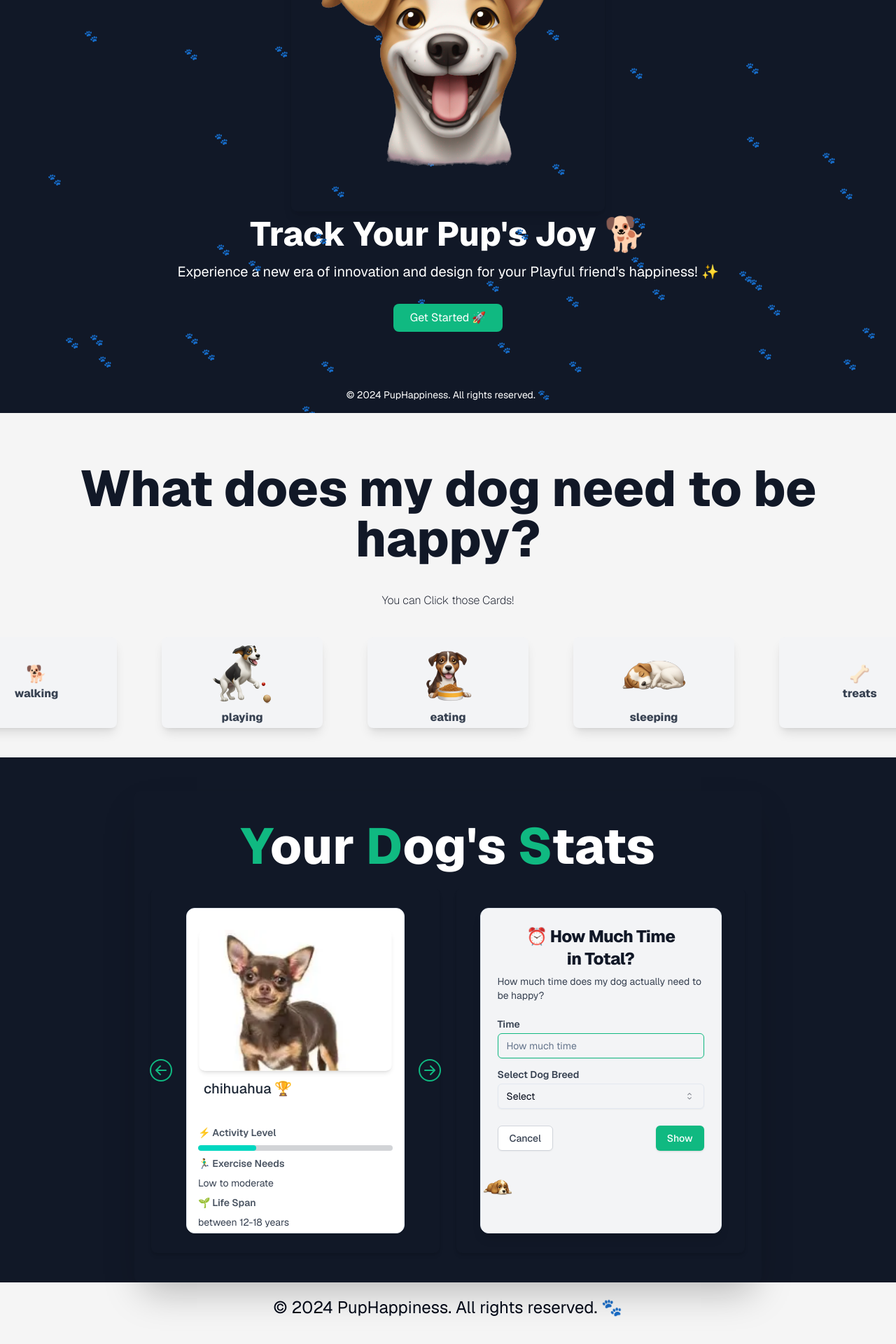
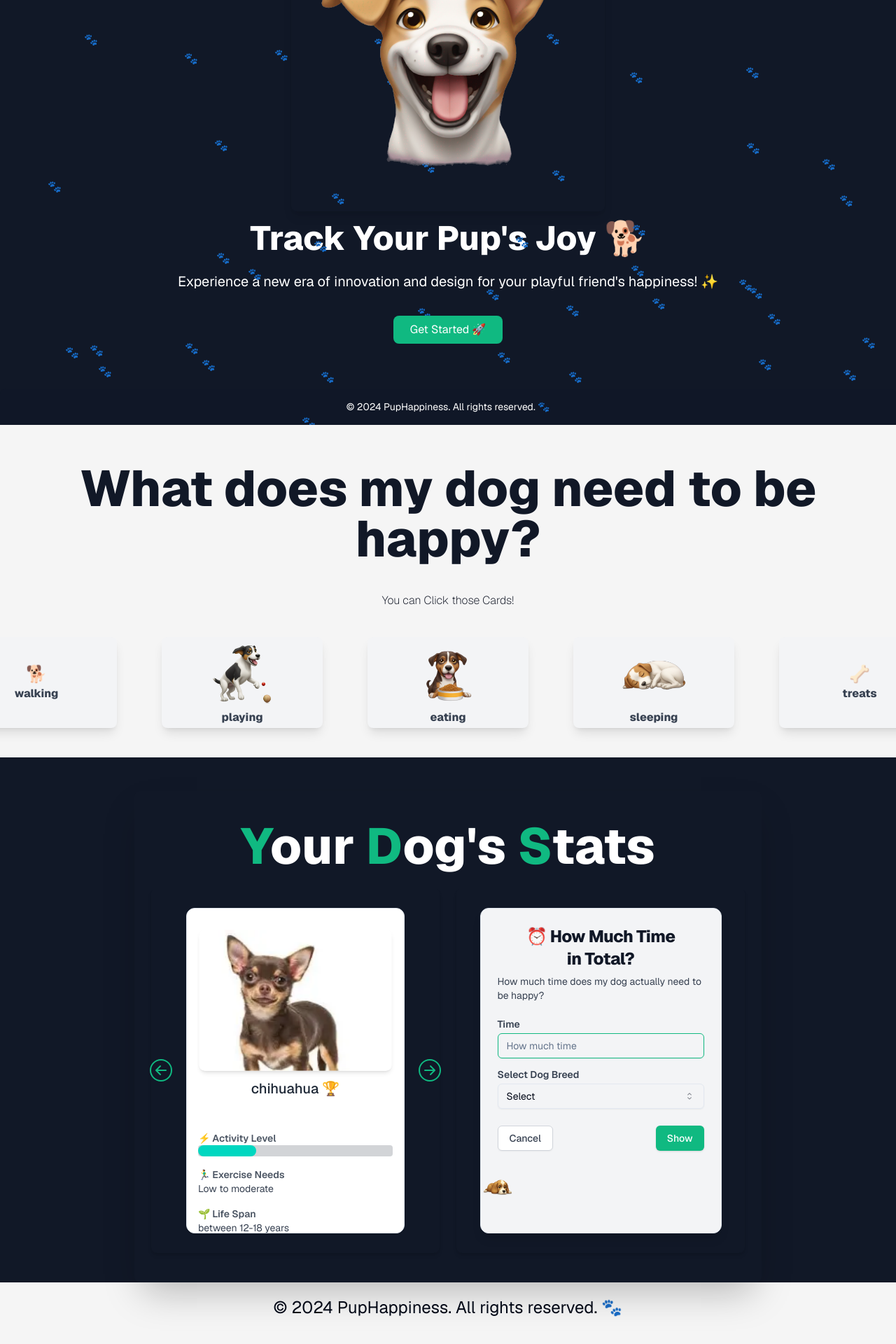
Before and after one commit to Giorgiod91/IsMyDogHappy, a Next.js app: page / in a window 1280 px wide. Shown: the part 218-2138 px from the top of the page at 70% size. Built offline with nearby package versions, Linux system fonts and the light colour scheme.

Commit message:
fixed card content to fit better visually

```diff
--- a/src/app/components/DogRace.tsx
+++ b/src/app/components/DogRace.tsx
@@ -41,7 +41,7 @@ function DogRace({ susge, susge2 }: { susge: string; susge2: string }) {
       initial={{ opacity: 0, x: -300 }}
       whileInView={{ opacity: 1, x: 0 }}
       transition={{ duration: 1, ease: "easeOut" }}
-      className="flex items-center justify-center space-x-4" // Flex container to center and space the items
+      className="flex items-center justify-center space-x-4"
     >
       <BsArrowLeftCircle
         className="h-8 w-8 cursor-pointer text-[#10B981] transition-transform duration-300 hover:text-gray-900"
@@ -56,7 +56,7 @@ function DogRace({ susge, susge2 }: { susge: string; susge2: string }) {
               <div className="p-1">
                 <Card className="md:h-[465px]">
                   <CardContent className="flex aspect-square items-center justify-center p-6">
-                    <div className="flex flex-col">
+                    <div className="flex flex-col items-center">
                       <Motion.img
                         whileInView={{ scale: 1.05 }}
                         transition={{ duration: 0.5 }}
@@ -69,29 +69,38 @@ function DogRace({ susge, susge2 }: { susge: string; susge2: string }) {
                       </p>
                     </div>
                   </CardContent>
-                  <div className="flex w-full flex-col space-y-2 px-4">
+
+                  <div className="flex w-full flex-col space-y-4 px-4 py-2">
+                    <div className="flex flex-col">
                       <p className="text-sm font-semibold text-gray-600">
                         ⚡ Activity Level
                       </p>
                       <progress
-                      className="progress progress-accent w-full"
+                        className="progress progress-accent h-4 w-full rounded"
                         value={DogRaces[currentIndex]?.activity_level}
                         max="100"
                       ></progress>
+                    </div>
 
+                    <div className="flex flex-col">
                       <p className="text-sm font-semibold text-gray-600">
                         🏃‍♂️ Exercise Needs
                       </p>
                       <p className="text-sm text-gray-700">
-                      {DogRaces[currentIndex]?.exercise_needs || ""}
+                        {DogRaces[currentIndex]?.exercise_needs ||
+                          "Low to Moderate"}
                       </p>
+                    </div>
 
+                    <div className="flex flex-col">
                       <p className="text-sm font-semibold text-gray-600">
                         🌱 Life Span
                       </p>
                       <p className="text-sm text-gray-700">
-                      {DogRaces[currentIndex]?.life_span}
+                        {DogRaces[currentIndex]?.life_span || "10-15 years"}
                       </p>
+                    </div>
+
                     <a
                       href={DogRaces[currentIndex]?.learn_more}
                       className="text-blue-500 hover:underline"
--- a/src/app/components/LandingPage.tsx
+++ b/src/app/components/LandingPage.tsx
@@ -10,19 +10,28 @@ function LandingPage() {
   return (
     <div className="relative z-0 flex min-h-screen flex-col items-center justify-center bg-gray-900 text-white">
       <PrintsBackground printCount={50} />
-      <header className="absolute left-0 top-0 z-20 flex w-full justify-between p-4">
+      <header className="absolute left-0 top-0 z-20 flex w-full justify-between rounded-b-lg bg-gray-900 bg-opacity-70 p-4">
         <h1 className="text-3xl font-bold">
           Pup <span className="text-[#10B981]">Happiness</span>
           <span className="text-yellow-400 opacity-0 lg:opacity-100">🐾</span>
         </h1>
         <nav className="pt-2 lg:pt-0">
-          <a href="#features" className="px-4 font-medium hover:text-[#10B981]">
+          <a
+            href="#features"
+            className="px-4 font-medium transition duration-300 hover:text-[#10B981]"
+          >
             Features
           </a>
-          <a href="#about" className="px-4 font-medium hover:text-[#10B981]">
+          <a
+            href="#about"
+            className="px-4 font-medium transition duration-300 hover:text-[#10B981]"
+          >
             About
           </a>
-          <a href="#contact" className="px-4 font-medium hover:text-[#10B981]">
+          <a
+            href="#contact"
+            className="px-4 font-medium transition duration-300 hover:text-[#10B981]"
+          >
             Contact
           </a>
         </nav>
@@ -42,15 +51,15 @@ function LandingPage() {
           />
         </div>
         <motion.h2
-          className="mb-4 text-5xl font-extrabold"
+          className="mb-4 text-5xl font-extrabold leading-tight"
           initial={{ y: -100, opacity: 0 }}
           transition={{ delay: 0.5, duration: 0.8 }}
           whileInView={{ y: 0, opacity: 1 }}
         >
           Track Your Pup's Joy <span className="text-yellow-400">🐕</span>
         </motion.h2>
-        <p className="mb-8 text-xl">
-          Experience a new era of innovation and design for your Playful
+        <p className="mb-8 text-xl leading-relaxed">
+          Experience a new era of innovation and design for your playful
           friend's happiness! <span className="text-yellow-400">✨</span>
         </p>
 
@@ -58,7 +67,7 @@ function LandingPage() {
           Get Started <span className="text-yellow-400">🚀</span>
         </button>
       </main>
-      <footer className="py-4">
+      <footer className="w-full rounded-t-lg bg-gray-900 bg-opacity-70 py-4 text-center">
         <p className="text-sm">
           © 2024 PupHappiness. All rights reserved.{" "}
           <span className="text-yellow-400">🐾</span>
```
Lines whose indentation alone changed are shown as unchanged.
